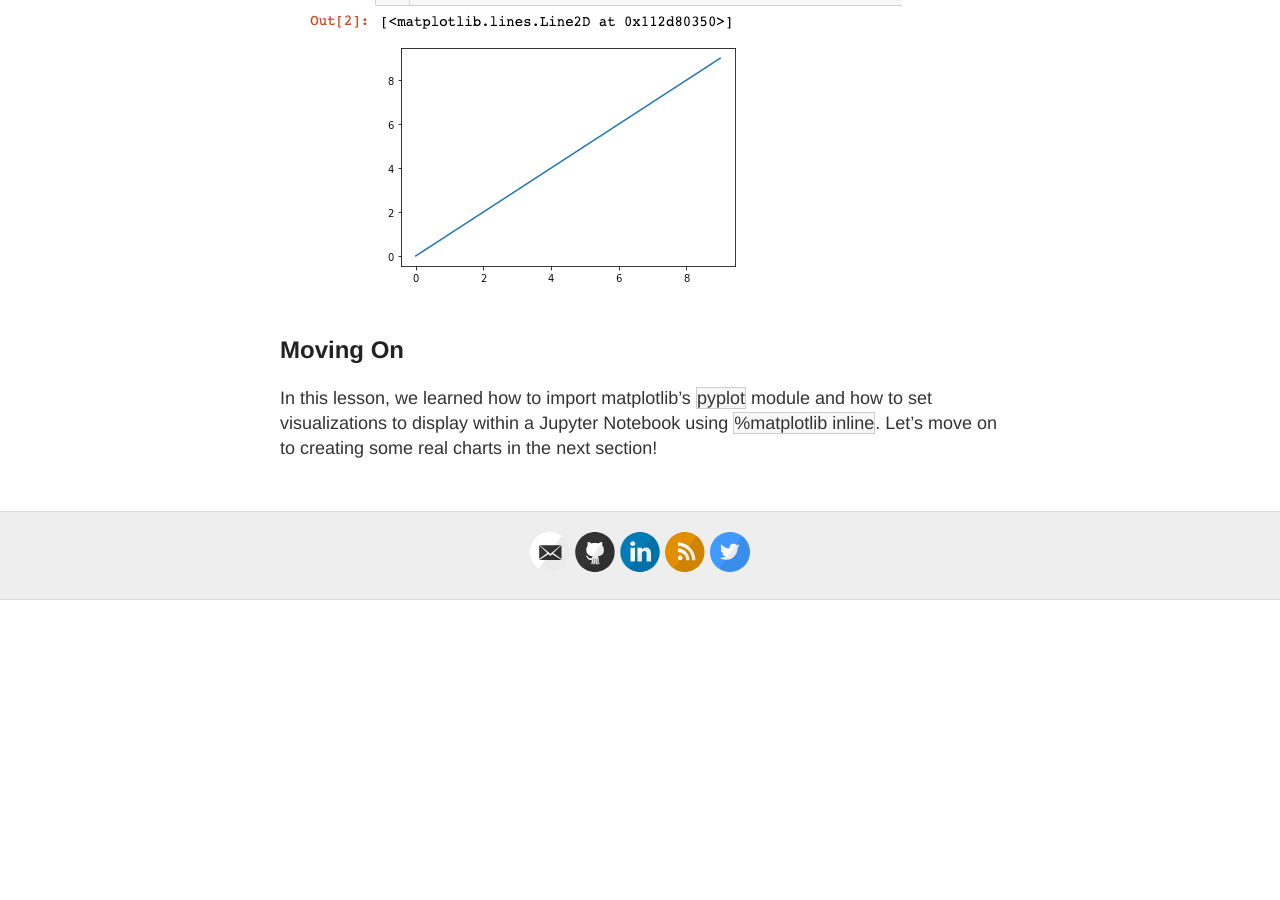
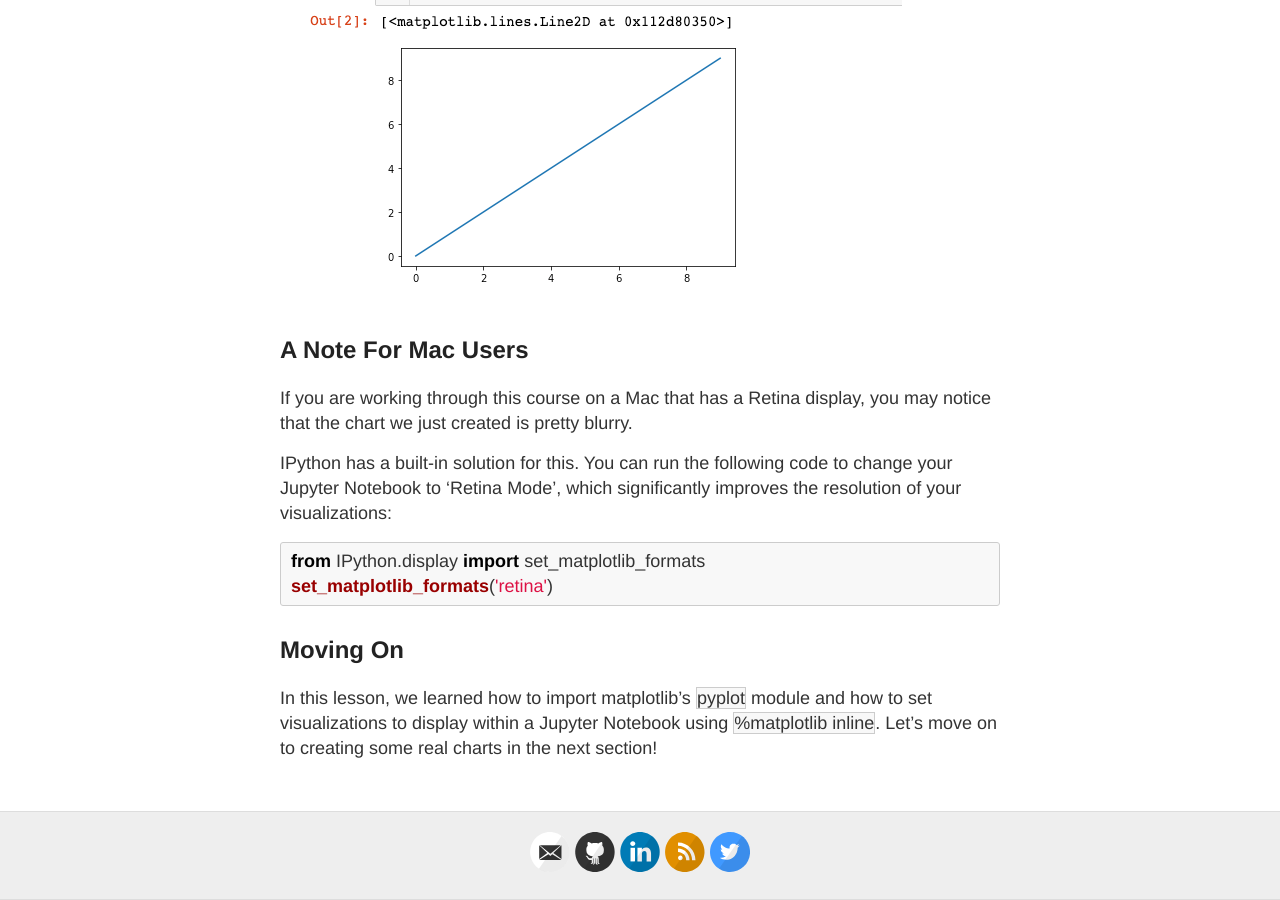
Before and after one commit to rosyberti/website, a Jekyll site: the page built from python-visualization/how-to-import-matplotlib.md, in a window 1280 px wide and 900 px high, scrolled down 1915 px. Built offline with Jekyll 4.4.1, drawn with Linux system fonts in a browser that asks for light colours; before the commit the page ends 2515 px from its top, so only the background shows below that.

Commit message:
added section about retina mode

````diff
--- a/python-visualization/how-to-import-matplotlib.md
+++ b/python-visualization/how-to-import-matplotlib.md
@@ -67,6 +67,16 @@ If your output looks like this, then you can proceed!
 
 ![Python Visualization Example]({{ site.baseurl }}/images/python-visualization/how-to-import-matplotlib/python-visualization-example.png)
 
+## A Note For Mac Users
+
+If you are working through this course on a Mac that has a Retina display, you may notice that the chart we just created is pretty blurry.
+
+IPython has a built-in solution for this. You can run the following code to change your Jupyter Notebook to 'Retina Mode', which significantly improves the resolution of your visualizations:
+
+```python
+from IPython.display import set_matplotlib_formats
+set_matplotlib_formats('retina')
+```
 
 ## Moving On
 
````
